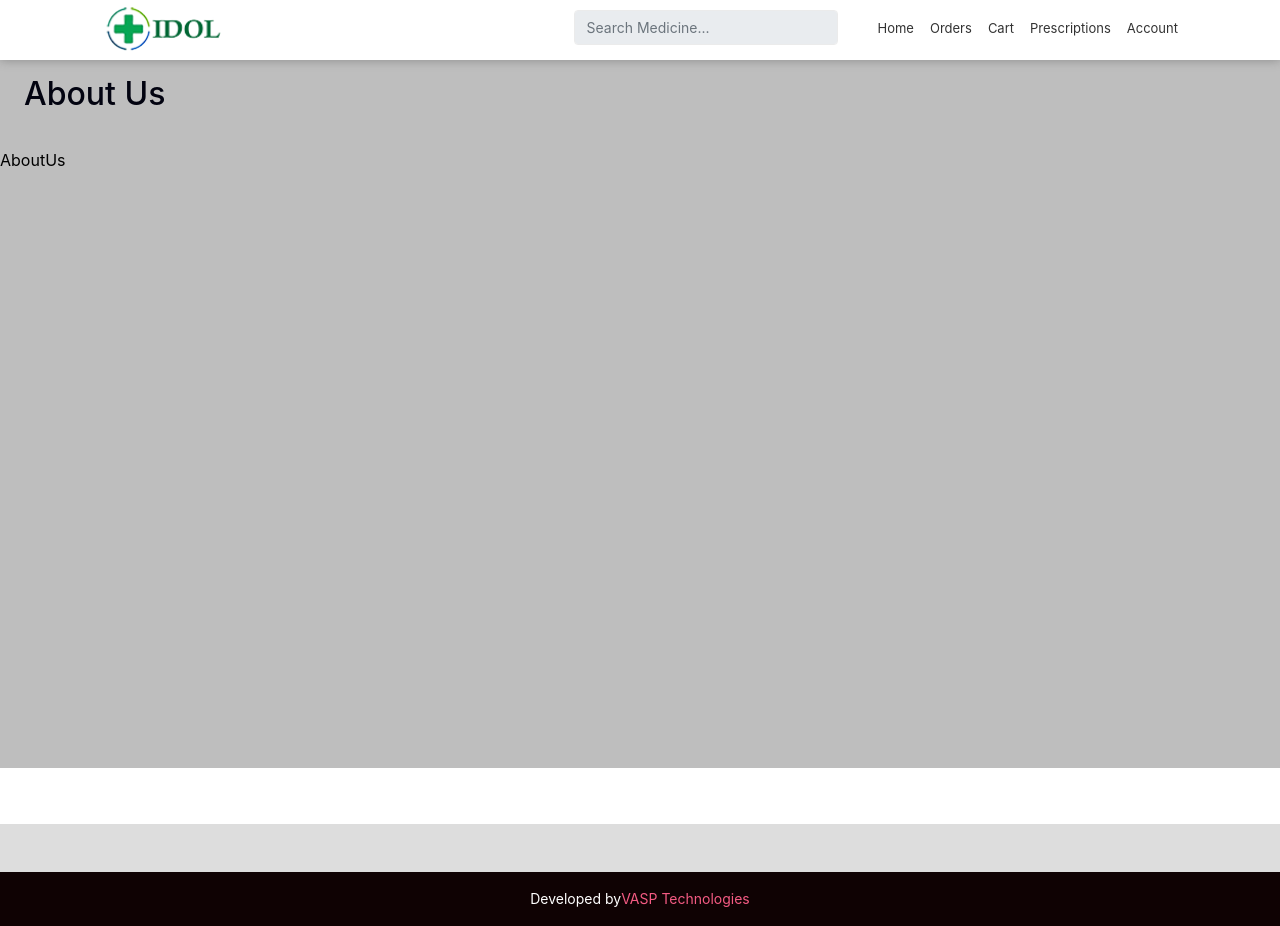
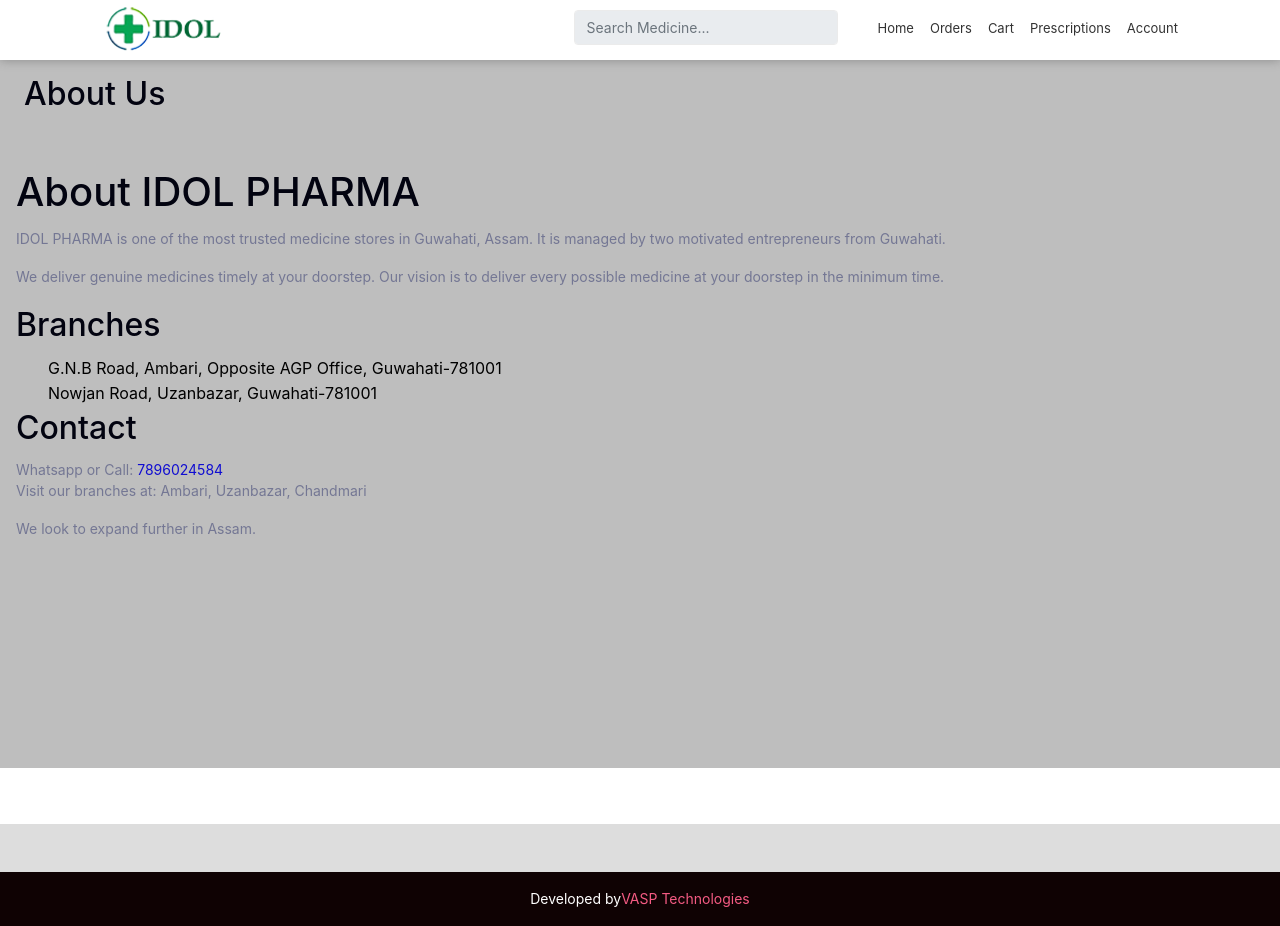
Before and after one commit to SaroWebs/idol-customer, a React (Vite) app: page /about-us in a window 1280 px wide. Built offline with nearby package versions, Linux system fonts and the light colour scheme.

Commit message:
Update AboutUs.jsx
dimpi updates

```diff
--- a/src/Pages/Static/AboutUs.jsx
+++ b/src/Pages/Static/AboutUs.jsx
@@ -3,7 +3,29 @@
 
 const AboutUs = () => {
   return (
-    <MasterLayout  title="About Us">AboutUs</MasterLayout>
+    <MasterLayout title="About Us">
+
+     <div className="Contact-us-wrapper px-3 py-3">
+      <h1>About IDOL PHARMA</h1>
+      <p>IDOL PHARMA is one of the most trusted medicine stores in Guwahati, Assam. It is managed by two motivated entrepreneurs from Guwahati.</p>
+
+      <p>We deliver genuine medicines timely at your doorstep. Our vision is to deliver every possible medicine at your doorstep in the minimum time.</p>
+
+      <h2>Branches</h2>
+      <ul>
+        <li>G.N.B Road, Ambari, Opposite AGP Office, Guwahati-781001</li>
+        <li>Nowjan Road, Uzanbazar, Guwahati-781001</li>
+      </ul>
+
+      <h2>Contact</h2>
+      <p>
+        Whatsapp or Call: <a href="tel:7896024584">7896024584</a><br />
+        Visit our branches at: Ambari, Uzanbazar, Chandmari
+      </p>
+
+      <p>We look to expand further in Assam.</p>
+      </div>
+    </MasterLayout>
   )
 }
 
```
